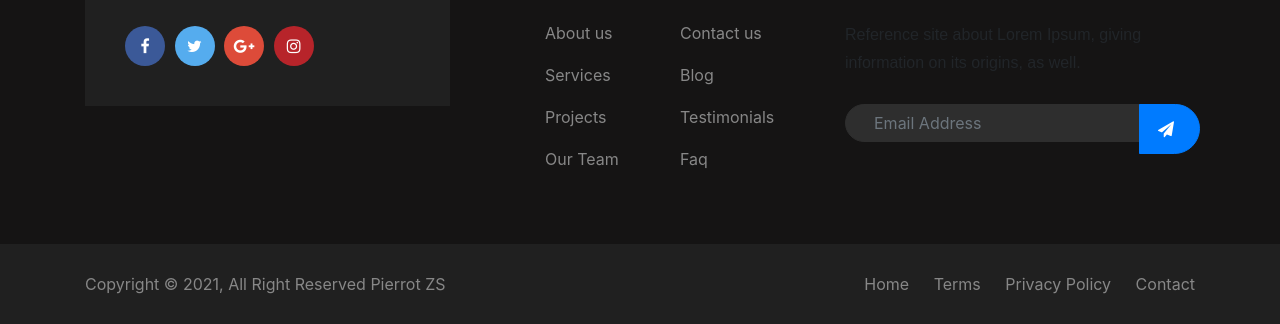
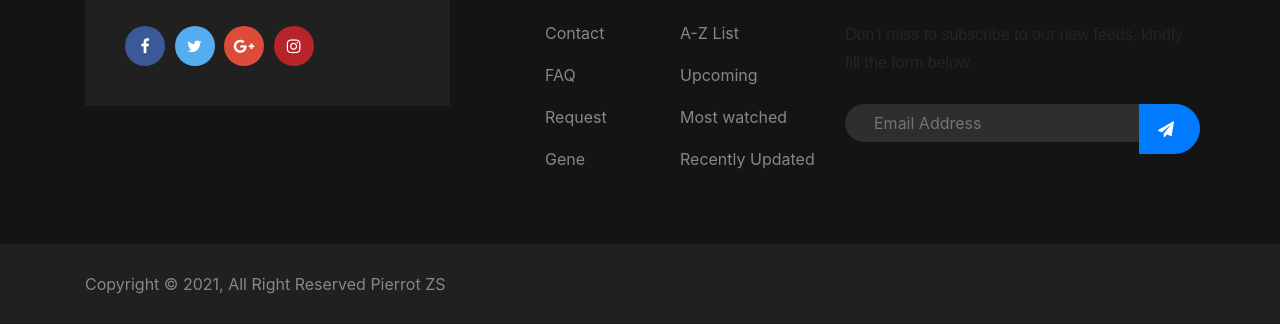
Before and after one commit to PierrotZS/pierrotweb, a Django app: page / in a window 1280 px wide. Shown: the part 1155-1479 px from the top of the page. Run offline with Django 3.2, Linux system fonts and the light colour scheme; data that the repository does not hold is empty; some libraries are stand-ins or nearby versions.

Commit message:
change icons and footrt

```diff
--- a/Template/admin/adminaddpostform.html
+++ b/Template/admin/adminaddpostform.html
@@ -81,10 +81,10 @@
                                                     <tbody>
                                                         <tr id='addr0' data-id="0" class="hidden">
                                                             <td data-name="episode" style="width: 150px;">
-                                                                <input type="text" name="episode"  placeholder='Episode' class="form-control">
+                                                                <input type="text" name="episode"  placeholder="Episode" class="form-control">
                                                             </td>
                                                             <td data-name="link">
-                                                                <input type="text" name="videolink" placeholder='Link' class="form-control">
+                                                                <input type="text" name="videolink" placeholder="Link" class="form-control">
                                                             </td>
                                                             <td data-name="del" style="width: 80px;">
                                                                 <button name="del0" class='btn btn-danger glyphicon glyphicon-remove row-remove'><span aria-hidden="true">×</span></button>
--- a/Template/layout.html
+++ b/Template/layout.html
@@ -18,6 +18,7 @@
     <link rel="stylesheet" href="https://fonts.googleapis.com/css?family=Roboto|Varela+Round|Open+Sans">
     <link rel="stylesheet" href="https://fonts.googleapis.com/icon?family=Material+Icons">
     <link rel="stylesheet" href="https://cdnjs.cloudflare.com/ajax/libs/font-awesome/4.7.0/css/font-awesome.css" />
+    <link rel="stylesheet" href="https://cdn.jsdelivr.net/npm/bootstrap-icons@1.4.0/font/bootstrap-icons.css">
     <link rel="stylesheet" href="{% static "css/layout.css" %}" />
 
 
@@ -60,7 +61,7 @@
                     {% if user.is_authenticated %}
                         <li class="nav-item dropdown">
                             <a class="nav-link dropdown-toggle" href="#" id="navbarDropdown" role="button" data-bs-toggle="dropdown" aria-expanded="false">
-                                <i class="fa fa-user"></i> ยินดีต้อนรับ : {{user.username}}
+                                <i class="bi bi-person-lines-fill"></i> ยินดีต้อนรับ : {{user.username}}
                             </a>
                         <ul class="dropdown-menu" aria-labelledby="navbarDropdown">
                             <li><a class="dropdown-item" href="#"><i class="fa fa-user-circle-o"></i> โปรไฟล์</a></li>
@@ -130,12 +131,12 @@
                         <div class="col-md-6">
                             <div class="contact-us">
                                 <div class="contact-icon">
-                                    <i class="fa fa-map-o" aria-hidden="true"></i>
+                                    <i class="fa fa-handshake-o" aria-hidden="true"></i>
                                 </div>
                                 <!-- End contact Icon -->
                                 <div class="contact-info">
-                                    <h3>Jaipur India</h3>
-                                    <p>5353 Road Avenue</p>
+                                    <h3>Made By</h3>
+                                    <p>Pierrot ZS Developer</p>
                                 </div>
                                 <!-- End Contact Info -->
                             </div>
@@ -145,12 +146,12 @@
                         <div class="col-md-6">
                             <div class="contact-us contact-us-last">
                                 <div class="contact-icon">
-                                    <i class="fa fa-volume-control-phone" aria-hidden="true"></i>
+                                    <i class="bi bi-rss-fill"></i>
                                 </div>
                                 <!-- End contact Icon -->
                                 <div class="contact-info">
-                                    <h3>95 711 9 5353</h3>
-                                    <p>Give us a call</p>
+                                    <h3>Totally Visit Site</h3>
+                                    <p>1000 Views</p>
                                 </div>
                                 <!-- End Contact Info -->
                             </div>
@@ -163,35 +164,35 @@
                         <div class="col-md-12 col-lg-6">
                             <div class="footer-widget footer-left-widget">
                                 <div class="section-heading">
-                                    <h3>Useful Links</h3>
+                                    <h3>Links</h3>
                                     <span class="animate-border border-black"></span>
                                 </div>
                                 <ul>
                                     <li>
-                                        <a href="#">About us</a>
+                                        <a href="#">Contact</a>
                                     </li>
                                     <li>
-                                        <a href="#">Services</a>
+                                        <a href="#">FAQ</a>
                                     </li>
                                     <li>
-                                        <a href="#">Projects</a>
+                                        <a href="#">Request</a>
                                     </li>
                                     <li>
-                                        <a href="#">Our Team</a>
+                                        <a href="#">Gene</a>
                                     </li>
                                 </ul>
                                 <ul>
                                     <li>
-                                        <a href="#">Contact us</a>
+                                        <a href="#">A-Z List</a>
                                     </li>
                                     <li>
-                                        <a href="#">Blog</a>
+                                        <a href="#">Upcoming</a>
                                     </li>
                                     <li>
-                                        <a href="#">Testimonials</a>
+                                        <a href="#">Most watched</a>
                                     </li>
                                     <li>
-                                        <a href="#">Faq</a>
+                                        <a href="#">Recently Updated</a>
                                     </li>
                                 </ul>
                             </div>
@@ -204,8 +205,7 @@
                                     <h3>Subscribe</h3>
                                     <span class="animate-border border-black"></span>
                                 </div>
-                                <p><!-- Don’t miss to subscribe to our new feeds, kindly fill the form below. -->
-                                Reference site about Lorem Ipsum, giving information on its origins, as well.</p>
+                                <p>Don't miss to subscribe to our new feeds, kindly fill the form below.</p>
                                 <form action="#">
                                     <div class="form-row">
                                         <div class="col dk-footer-form">
@@ -237,39 +237,14 @@
                     <div class="col-md-6">
                         <span>Copyright © 2021, All Right Reserved Pierrot ZS</span>
                     </div>
-                    <!-- End Col -->
-                    <div class="col-md-6">
-                        <div class="copyright-menu">
-                            <ul>
-                                <li>
-                                    <a href="#">Home</a>
-                                </li>
-                                <li>
-                                    <a href="#">Terms</a>
-                                </li>
-                                <li>
-                                    <a href="#">Privacy Policy</a>
-                                </li>
-                                <li>
-                                    <a href="#">Contact</a>
-                                </li>
-                            </ul>
-                        </div>
-                    </div>
-                    <!-- End col -->
                 </div>
-                <!-- End Row -->
             </div>
-            <!-- End Copyright Container -->
         </div>
-        <!-- End Copyright -->
-        <!-- Back to top -->
         <div id="back-to-top" class="back-to-top">
-            <button class="btn btn-dark" title="Back to Top" style="display: block;">
+            <a href="#"><button class="btn btn-dark" title="Back to Top" style="display: block;">
                 <i class="fa fa-angle-up"></i>
-            </button>
+            </button></a>
         </div>
-        <!-- End Back to top -->
 </footer>
 
 </html>
--- a/Template/main/index.html
+++ b/Template/main/index.html
@@ -92,7 +92,7 @@
                                     Gene : ALL
                                   </button>
                                   <ul class="dropdown-menu" aria-labelledby="dropdownMenuButton2">
-                                        <div class="form-check">
+                                        <div class="form-check px-5">
                                           <input class="form-check-input" type="checkbox" value="" id="flexCheckDefault">
                                           <label class="form-check-label" for="flexCheckDefault">
                                             test
@@ -108,11 +108,12 @@
                                     Type : ALL
                                   </button>
                                   <ul class="dropdown-menu" aria-labelledby="dropdownMenuButton2">
-                                    <li><a class="dropdown-item" href="#">Action</a></li>
-                                    <li><a class="dropdown-item" href="#">Another action</a></li>
-                                    <li><a class="dropdown-item" href="#">Something else here</a></li>
-                                    <li><hr class="dropdown-divider"></li>
-                                    <li><a class="dropdown-item" href="#">Separated link</a></li>
+                                    <div class="form-check px-5">
+                                          <input class="form-check-input" type="checkbox" value="" id="flexCheckDefault">
+                                          <label class="form-check-label" for="flexCheckDefault">
+                                            test
+                                          </label>
+                                        </div>
                                   </ul>
                                 </div>
                                         </div>
@@ -124,11 +125,12 @@
                                     Status : ALL
                                   </button>
                                   <ul class="dropdown-menu" aria-labelledby="dropdownMenuButton2">
-                                    <li><a class="dropdown-item" href="#">Action</a></li>
-                                    <li><a class="dropdown-item" href="#">Another action</a></li>
-                                    <li><a class="dropdown-item" href="#">Something else here</a></li>
-                                    <li><hr class="dropdown-divider"></li>
-                                    <li><a class="dropdown-item" href="#">Separated link</a></li>
+                                    <div class="form-check px-5">
+                                          <input class="form-check-input" type="checkbox" value="" id="flexCheckDefault">
+                                          <label class="form-check-label" for="flexCheckDefault">
+                                            test
+                                          </label>
+                                        </div>
                                   </ul>
                                 </div>
                                         </div>
@@ -138,11 +140,12 @@
                                     Years : ALL
                                   </button>
                                   <ul class="dropdown-menu" aria-labelledby="dropdownMenuButton2">
-                                    <li><a class="dropdown-item" href="#">Action</a></li>
-                                    <li><a class="dropdown-item" href="#">Another action</a></li>
-                                    <li><a class="dropdown-item" href="#">Something else here</a></li>
-                                    <li><hr class="dropdown-divider"></li>
-                                    <li><a class="dropdown-item" href="#">Separated link</a></li>
+                                   <div class="form-check px-5">
+                                          <input class="form-check-input" type="checkbox" value="" id="flexCheckDefault">
+                                          <label class="form-check-label" for="flexCheckDefault">
+                                            test
+                                          </label>
+                                        </div>
                                   </ul>
                                 </div>
                                         </div>
--- a/pierrotwebsite/settings.py
+++ b/pierrotwebsite/settings.py
@@ -18,9 +18,9 @@ BASE_DIR: Union[Path, Any] = Path(__file__).resolve().parent.parent
 SECRET_KEY = '_$qgno#o5mzffe!wnrkpon*mjphj%or0qa=l@^od-^*emz)8fd'
 
 # SECURITY WARNING: don't run with debug turned on in production!
-DEBUG = False
+DEBUG = True
 
-ALLOWED_HOSTS = ['https://pierrotweb.herokuapp.com/']
+ALLOWED_HOSTS = []
 
 
 # Application definition
@@ -79,7 +79,6 @@ DATABASES = {
         'PORT' : ''
     }
 }
-DATABASES['default'] = dj_database_url.config(default='postgres://crxzagzydekjff:10fb3ff081ec0d3bd9d91e35cd062d6b73db31942c7b362973077a35c6d90a5b@ec2-54-146-73-98.compute-1.amazonaws.com:5432/d7fjj939sag221')
 
 # Password validation
 # https://docs.djangoproject.com/en/3.1/ref/settings/#auth-password-validators
```
